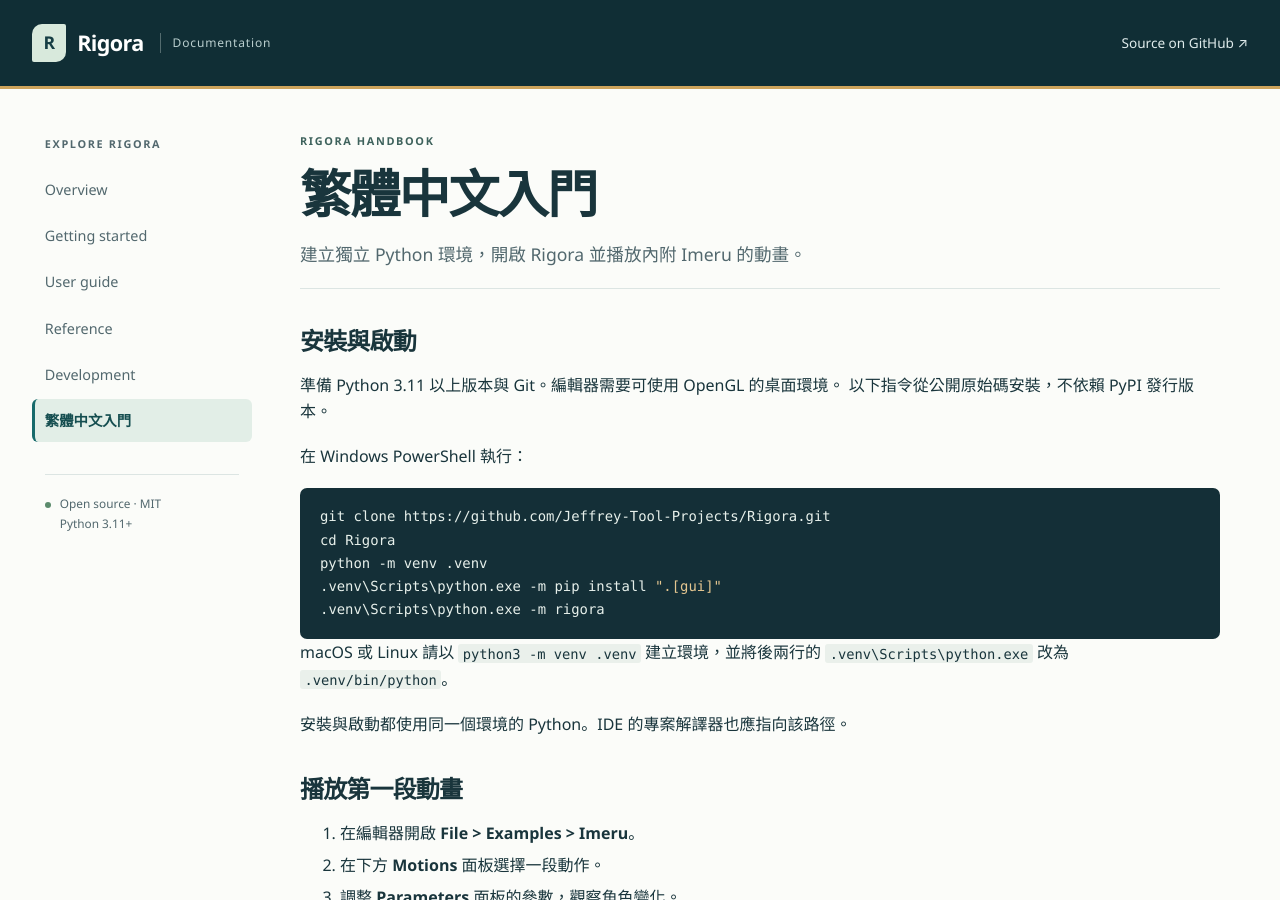
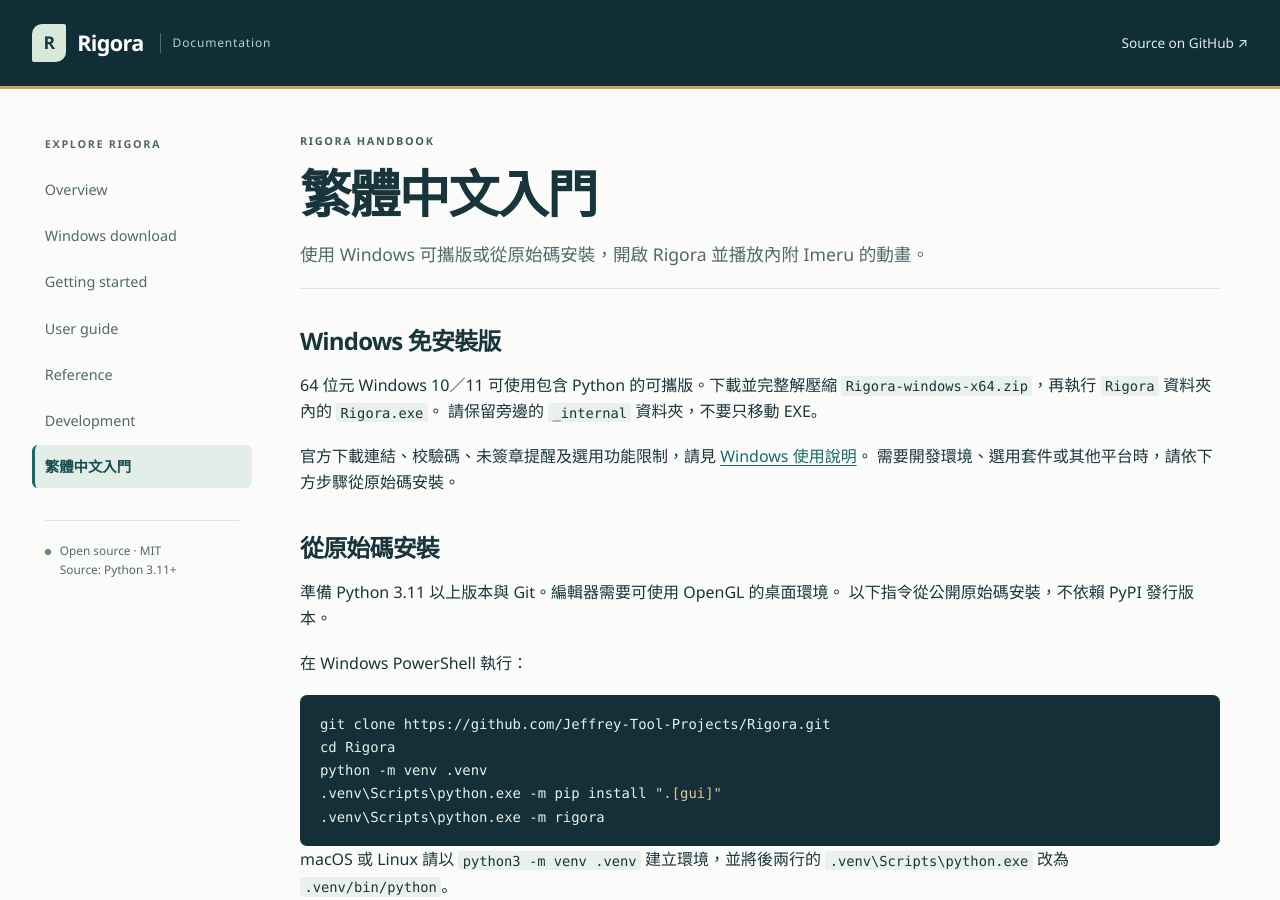
Before and after one commit to Jeffrey-Tool-Projects/Rigora, a Jekyll site: the page built from docs/getting-started-zh-tw.md, in a window 1280 px wide and 900 px high. Built offline with Jekyll 4.4.1, drawn with Linux system fonts in a browser that asks for light colours.

Commit message:
docs: add portable Windows EXE usage guide

```diff
--- a/docs/_layouts/default.html
+++ b/docs/_layouts/default.html
@@ -20,12 +20,12 @@
   <div class="page-shell">
     <nav class="sidebar" aria-label="Documentation">
       <p class="nav-label">Explore Rigora</p>
-      {% assign routes = 'Overview|/,Getting started|/getting-started/,User guide|/user-guide/,Reference|/reference/,Development|/development/,繁體中文入門|/getting-started-zh-tw/' | split: ',' %}
+      {% assign routes = 'Overview|/,Windows download|/windows/,Getting started|/getting-started/,User guide|/user-guide/,Reference|/reference/,Development|/development/,繁體中文入門|/getting-started-zh-tw/' | split: ',' %}
       {% for route in routes %}
         {% assign item = route | split: '|' %}
         <a href="{{ item[1] | relative_url }}"{% if page.url == item[1] %} class="active" aria-current="page"{% endif %}>{{ item[0] }}</a>
       {% endfor %}
-      <div class="sidebar-note"><span class="status-dot" aria-hidden="true"></span>Open source · MIT<br><span>Python 3.11+</span></div>
+      <div class="sidebar-note"><span class="status-dot" aria-hidden="true"></span>Open source · MIT<br><span>Source: Python 3.11+</span></div>
     </nav>
     <main id="content" class="content" tabindex="-1">
       {% unless page.home %}<div class="page-heading"><p class="eyebrow">Rigora handbook</p><h1>{{ page.title }}</h1>{% if page.description %}<p class="lead">{{ page.description }}</p>{% endif %}</div>{% endunless %}
--- a/docs/getting-started-zh-tw.md
+++ b/docs/getting-started-zh-tw.md
@@ -1,11 +1,22 @@
 ---
 title: 繁體中文入門
-description: 建立獨立 Python 環境，開啟 Rigora 並播放內附 Imeru 的動畫。
+description: 使用 Windows 可攜版或從原始碼安裝，開啟 Rigora 並播放內附 Imeru 的動畫。
 permalink: /getting-started-zh-tw/
 lang: zh-Hant
 ---
 
-## 安裝與啟動
+## Windows 免安裝版
+
+64 位元 Windows 10／11 可使用包含 Python 的可攜版。下載並完整解壓縮
+`Rigora-windows-x64.zip`，再執行 `Rigora` 資料夾內的 `Rigora.exe`。
+請保留旁邊的 `_internal` 資料夾，不要只移動 EXE。
+
+官方下載連結、校驗碼、未簽章提醒及選用功能限制，請見
+[Windows 使用說明]({{ '/windows/' | relative_url }}#traditional-chinese)。
+需要開發環境、選用套件或其他平台時，請依下方步驟從原始碼安裝。
+
+## 從原始碼安裝
+{: #source-install }
 
 準備 Python 3.11 以上版本與 Git。編輯器需要可使用 OpenGL 的桌面環境。
 以下指令從公開原始碼安裝，不依賴 PyPI 發行版本。
```
Also changed, not shown: docs/development.md (+16 -0 lines), docs/getting-started.md (+10 -0 lines), docs/windows.md (added, +133 -0 lines), README.md.
